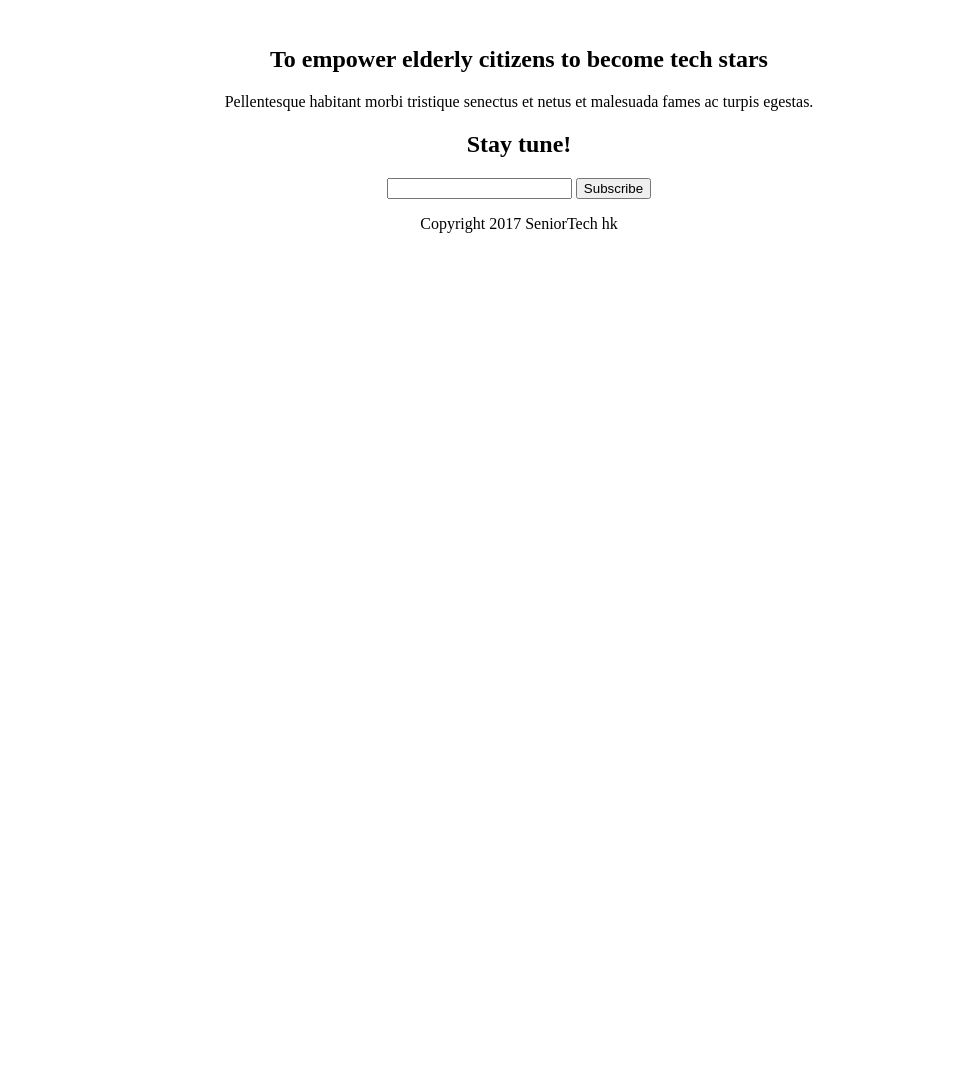
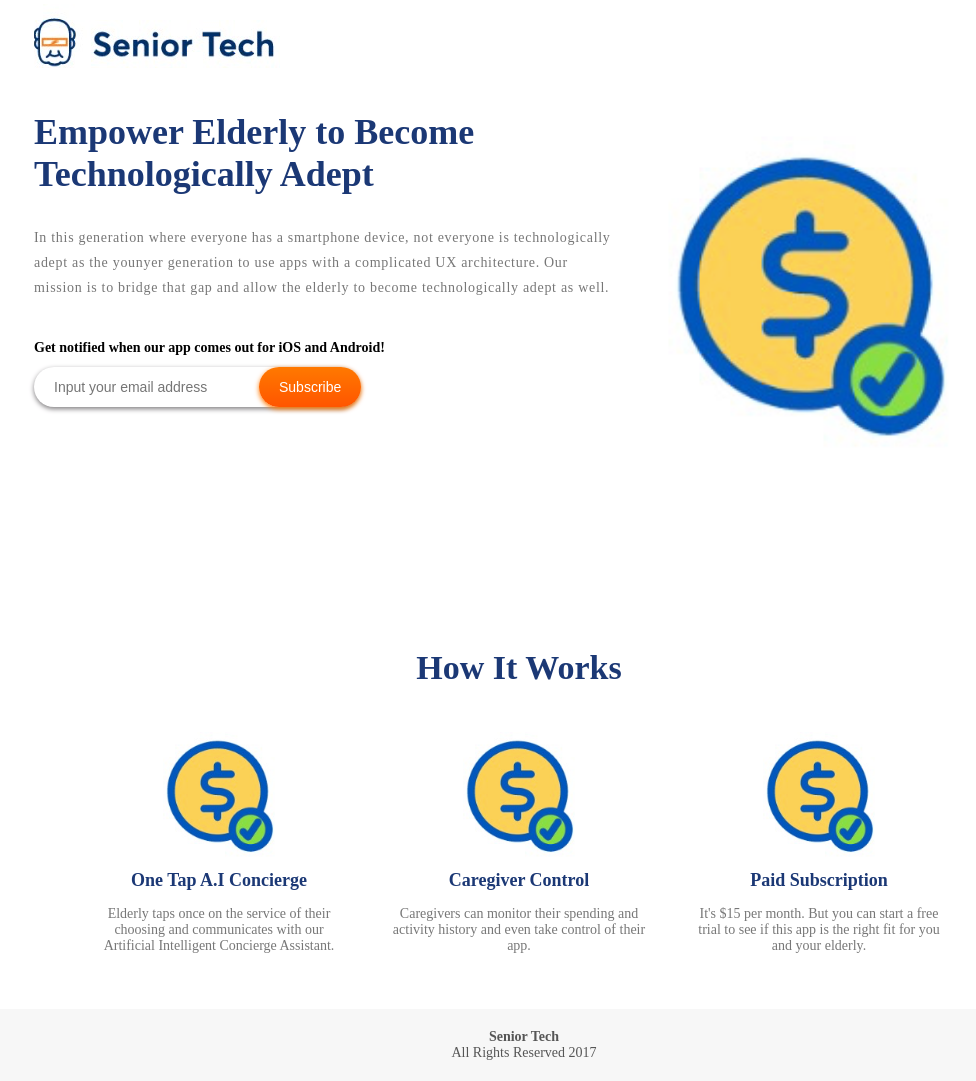
Before and after one commit to seniortech/page, a website: page index.html in a window 1280 px wide. Shown: the whole page, without its empty margins (121-1097 px from the left). Before the commit the page ends 800 px from the top, so only its background shows below. Drawn offline with nearby package versions, Linux system fonts and the light colour scheme; files that its build step writes are made by us from their sources.

Commit message:
add logo

```diff
--- a/index.html
+++ b/index.html
@@ -9,35 +9,63 @@
 </head>
 
 <body>
+	<section class="intro">
+		<div class="hero-section">
+			<img src="./image/logo.png" class="logo">
+			<div class="hero-img">
+				<div class="img" style="background-image: url(./image/point1.png)"></div>
+			</div>
+			<div class="hero-content">
+				<h1>Empower Elderly to Become Technologically Adept</h1>
+				<p>In this generation where everyone has a smartphone device, not everyone is technologically adept as the younyer generation to use apps with a complicated UX architecture. Our mission is to bridge that gap and allow the elderly to become technologically adept as well.</p>
+				<form action="//github.us16.list-manage.com/subscribe/post?u=43854253048cac825c6182813&amp;id=010d9cb062" method="post" id="mc-embedded-subscribe-form" name="mc-embedded-subscribe-form" class="validate" target="_blank" novalidate>
 
-	<section>
-		<img src="" class="logo">
-		<article>
-			<header>
-				<h2>To empower elderly citizens to become tech stars</h2>
-			</header>
-			<p>Pellentesque habitant morbi tristique senectus et netus et malesuada fames ac turpis egestas.</p>
-		</article>
+					<h2>Get notified when our app comes out for iOS and Android!</h2>
 
+					<div class="button-group">
+						<input type="email" value="" name="EMAIL" class="required email" id="mce-EMAIL" placeholder="Input your email address" required/>
+						<button>Subscribe</button>
+					</div>
+		 			<!-- real people should not fill this in and expect good things - do not remove this or risk form bot signups-->
+		    		<div style="position: absolute; left: -5000px;" aria-hidden="true"><input type="text" name="b_43854253048cac825c6182813_010d9cb062" tabindex="-1" value=""></div>
+				</form>
+			</div>
+
+
+		</div>
 	</section>
 
 	<section>
-		<h2>Stay tune!</h2>
-		<p></p>
-<form action="//github.us16.list-manage.com/subscribe/post?u=43854253048cac825c6182813&amp;id=010d9cb062" method="post" id="mc-embedded-subscribe-form" name="mc-embedded-subscribe-form" class="validate" target="_blank" novalidate>
+		<h2>How It Works</h2>
+		<div class="how-it-work">
+			<div class="point-wrapper">
+				<div class="point">
+					<div class="img" style="background-image: url(./image/point1.png)"></div>
+					<h3>One Tap A.I Concierge</h3>
+					<p>Elderly taps once on the service of their choosing and communicates with our Artificial Intelligent Concierge Assistant.</p>
+				</div>
+			</div>
+			<div class="point-wrapper">
+				<div class="point">
+					<div class="img" style="background-image: url(./image/point1.png)"></div>
+					<h3>Caregiver Control</h3>
+					<p>Caregivers can monitor their spending and activity history and even take control of their app.</p>
+				</div>
+			</div>
+			<div class="point-wrapper">
+				<div class="point">
+					<div class="img" style="background-image: url(./image/point1.png)"></div>
+					<h3>Paid Subscription</h3>
+					<p>It's $15 per month. But you can start a free trial to see if this app is the right fit for you and your elderly.</p>
+				</div>
+			</div>
+		</div>
 
-
-	<input type="email" value="" name="EMAIL" class="required email" id="mce-EMAIL">
- <!-- real people should not fill this in and expect good things - do not remove this or risk form bot signups-->
-    <div style="position: absolute; left: -5000px;" aria-hidden="true"><input type="text" name="b_43854253048cac825c6182813_010d9cb062" tabindex="-1" value=""></div>
-
-			<button>Subscribe</button>
-		</form>
-
-			<footer>
-				<p>Copyright 2017 SeniorTech hk</p>
-			</footer>
 	</section>
+	<footer>
+		<span>Senior Tech</span>
+		<p>All Rights Reserved 2017</p>
+	</footer>
 	<script src="./app.js"></script>
 </body>
 
--- a/style.scss
+++ b/style.scss
@@ -1,4 +1,171 @@
-html {
+html, body {
     background: #fff;
     text-align: center;
+    margin: 0;
+    padding: 0;
+    font-size: 14px;
 }
+h1 {
+    color: rgba(27, 56, 117, 1);
+    font-size: 36px;
+}
+h2 {
+    color: rgba(27, 56, 117, 1);
+    font-size: 34px;
+}
+section {
+    padding: 40px 5px;
+    text-align: center;
+}
+section >div {
+    text-align: left;
+}
+.intro {
+    padding-top: 0;
+    padding-bottom: 100px;
+}
+.hero-section {
+    box-sizing: border-box;
+    padding: 0 15px;
+    text-align: center;
+    max-width: 1000px;
+    display: inline-block;
+    width: 100%;
+    font-size: 0;
+    .logo {
+        display: block;
+    }
+}
+.hero-content {
+    width: 60%;
+    display: inline-block;
+    text-align: left;
+    p {
+        line-height: 25px;
+        font-size: 14px;
+        letter-spacing: 0.05em;
+        color: #777;
+        margin-bottom: 40px;
+    }
+}
+
+.hero-img {
+    float: right;
+    width: 40%;
+    display: inline-block;
+    .img {
+        height: 400px;
+        width: 100%;
+        background-repeat: no-repeat;
+        background-position: center;
+        background-size: contain;
+    }
+}
+@media (max-width: 700px) {
+    .hero-content {
+        width: 100%;
+    }
+    .hero-img {
+        width: 100%;
+    }
+}
+.how-it-work {
+    text-align: center;
+    font-size: 0;
+}
+.point-wrapper {
+    box-sizing: border-box;
+    width: 100%;
+    display: inline-block;
+    vertical-align: top;
+    font-size: 14px;
+    padding: 0 20px;
+    max-width: 300px;
+    .point {
+        img {
+            width: 60%;
+
+        }
+        .img {
+            background-size: contain;
+            width: 100%;
+            height: 150px;
+            background-position: center;
+            background-repeat: no-repeat;
+        }
+        h3 {
+            margin: 5px 0;
+            color: rgba(27, 56, 117, 1);
+            font-size: 18px;
+            font-weight: 600;
+        }
+        p {
+            color: #777;
+            margin: 15px 0;
+
+        }
+    }
+}
+form {
+    text-align: left;
+    h2 {
+        color: #000;
+        font-size: 14px;
+    }
+    .button-group {
+        height: 40px;
+        input {
+            width: 185px;
+            height: 40px;
+            -webkit-box-shadow: 0px 2px 5px 0px rgba(128,126,128,1);
+            -moz-box-shadow: 0px 2px 5px 0px rgba(128,126,128,1);
+            box-shadow: 0px 2px 5px 0px rgba(128,126,128,1);
+            border-radius: 40px;
+            //border-top-right-radius: 0;
+            //border-bottom-right-radius: 0;
+            padding: 0 20px;
+            border: 0;
+            font-size: 14px;
+            padding-right: 120px;
+            &:focus {
+                    outline: 0;
+            }
+        }
+        button {
+            color: #fff;
+            cursor: pointer;
+            height: 40px;
+            /* Permalink - use to edit and share this gradient: http://colorzilla.com/gradient-editor/#ff7900+0,ff5500+100 */
+            background: #ff7900; /* Old browsers */
+            background: -moz-linear-gradient(top, #ff7900 0%, #ff5500 100%); /* FF3.6-15 */
+            background: -webkit-linear-gradient(top, #ff7900 0%,#ff5500 100%); /* Chrome10-25,Safari5.1-6 */
+            background: linear-gradient(to bottom, #ff7900 0%,#ff5500 100%); /* W3C, IE10+, FF16+, Chrome26+, Opera12+, Safari7+ */
+            filter: progid:DXImageTransform.Microsoft.gradient( startColorstr='#ff7900', endColorstr='#ff5500',GradientType=0 ); /* IE6-9 */
+            -webkit-box-shadow: 0px 2px 5px 0px rgba(255,121,0,1);
+            -moz-box-shadow: 0px 2px 5px 0px rgba(255,121,0,1);
+            box-shadow: 0px 2px 5px 0px rgba(255,121,0,1);
+            border: 0;
+            border-radius: 40px;
+            font-size: 14px;
+            margin-left: -100px;
+            padding: 0 20px;
+            &:focus {
+                outline: 0;
+            }
+        }
+    }
+}
+footer {
+    background: rgba(247,247,247,1);
+    color: rgba(86, 86, 86, 1);
+    width: 100%;
+    display: block;
+    padding: 20px 5px;
+    font-size: 14px;
+    span {
+        font-weight: 600;
+    }
+    p, span {
+        margin: 0;
+    }
+}
```
Also changed, not shown: image/logo.png (added), image/point1.png (added).
